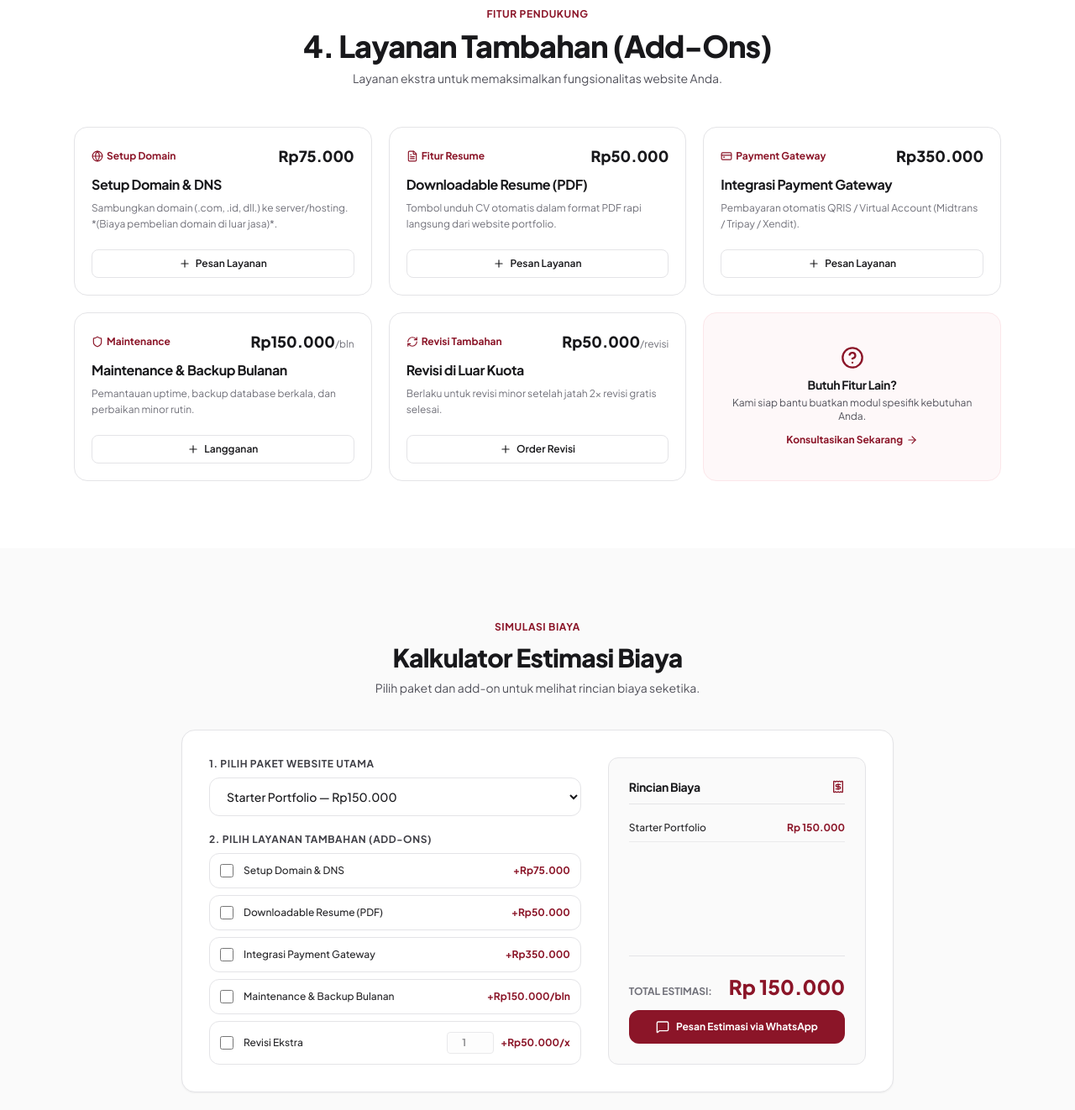
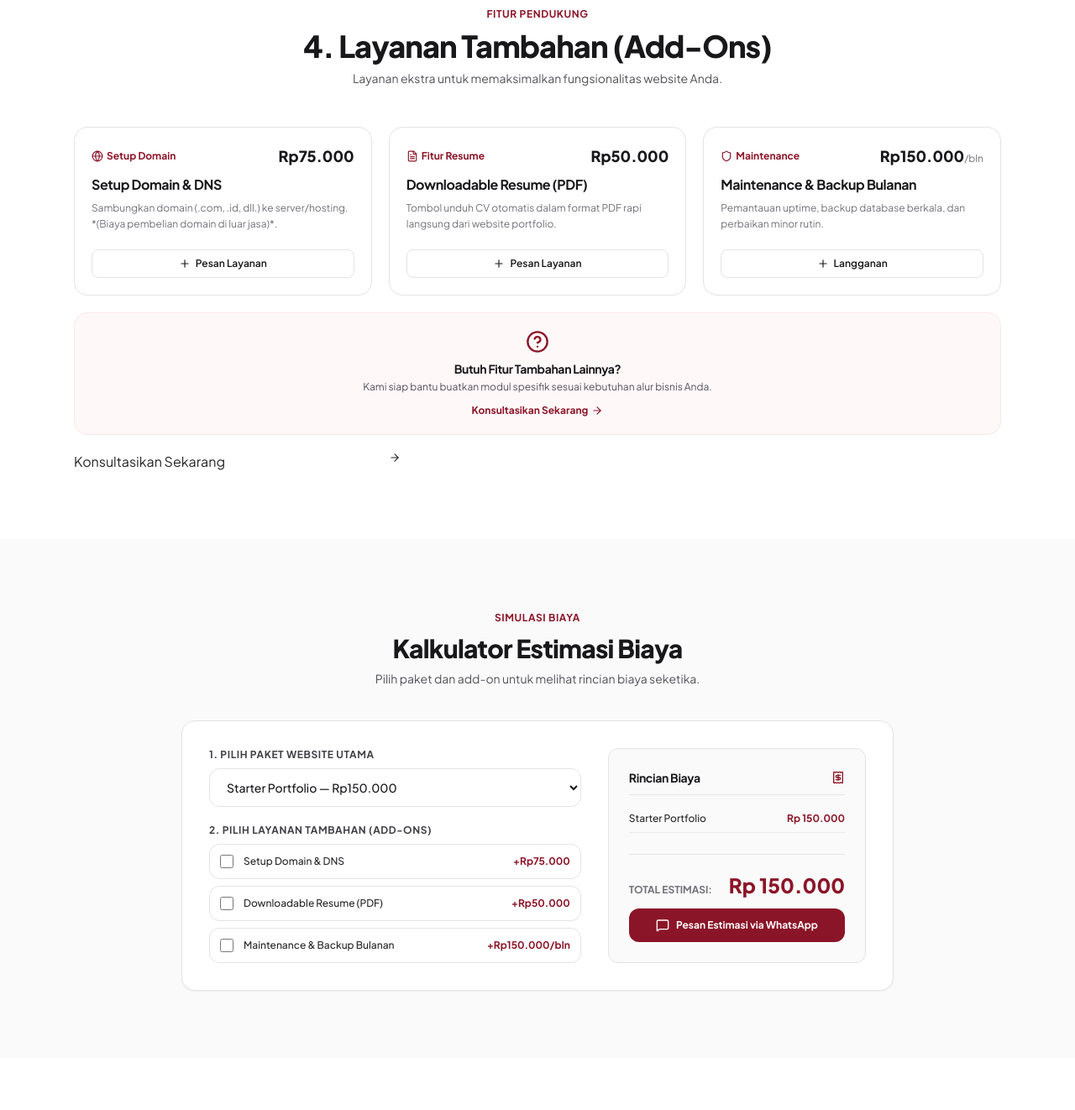
Before and after one commit to andirivlni/gedevelop, a plain HTML site: page index.html in a window 1280 px wide. Shown: the part 2718-4040 px from the top of the page at 84% size. Drawn offline with nearby package versions, Linux system fonts and the light colour scheme.

Commit message:
Remove Payment Gateway and Extra Revision from Add-ons and Calculator

```diff
--- a/assets/app.js
+++ b/assets/app.js
@@ -51,9 +51,7 @@ const calculatorData = {
   addons: {
     domain: { name: "Setup Domain & DNS", price: 75000, selected: false },
     resume: { name: "Downloadable Resume (PDF)", price: 50000, selected: false },
-    payment: { name: "Integrasi Payment Gateway", price: 350000, selected: false },
-    maintenance: { name: "Maintenance & Backup Bulanan", price: 150000, selected: false },
-    revision: { name: "Revisi Tambahan Ekstra", price: 50000, count: 0, selected: false }
+    maintenance: { name: "Maintenance & Backup Bulanan", price: 150000, selected: false }
   }
 };
 
@@ -78,13 +76,8 @@ function updateCalculator() {
   Object.keys(calculatorData.addons).forEach(key => {
     const item = calculatorData.addons[key];
     if (item.selected) {
-      let itemPrice = item.price;
-      let label = item.name;
-      if (key === 'revision' && item.count > 0) {
-        itemPrice = item.price * item.count;
-        label = `Revisi Tambahan (${item.count}x)`;
-      }
-
+      const itemPrice = item.price;
+      const label = item.name;
       total += itemPrice;
 
       const li = document.createElement('li');
@@ -119,12 +112,8 @@ function sendCalculatorOrder() {
         message += `\n*Layanan Tambahan (Add-Ons):*\n`;
         hasAddons = true;
       }
-      let itemPrice = item.price;
-      let label = item.name;
-      if (key === 'revision' && item.count > 0) {
-        itemPrice = item.price * item.count;
-        label = `Revisi Tambahan (${item.count}x)`;
-      }
+      const itemPrice = item.price;
+      const label = item.name;
       total += itemPrice;
       message += `• ${label}: +${formatRupiah(itemPrice)}\n`;
     }
@@ -219,25 +208,10 @@ document.addEventListener('DOMContentLoaded', () => {
       const key = e.target.getAttribute('data-addon-key');
       if (calculatorData.addons[key]) {
         calculatorData.addons[key].selected = e.target.checked;
-        if (key === 'revision') {
-          const revCountInput = document.getElementById('calc-revision-count');
-          calculatorData.addons.revision.count = e.target.checked ? Math.max(1, parseInt(revCountInput?.value || 1, 10)) : 0;
-          if (revCountInput) revCountInput.disabled = !e.target.checked;
-        }
       }
       updateCalculator();
     });
   });
-
-  // Revision Count
-  const revisionCountInput = document.getElementById('calc-revision-count');
-  if (revisionCountInput) {
-    revisionCountInput.addEventListener('input', (e) => {
-      const val = parseInt(e.target.value, 10) || 1;
-      calculatorData.addons.revision.count = Math.max(1, val);
-      updateCalculator();
-    });
-  }
 
   // FAQ Accordion
   const accordionButtons = document.querySelectorAll('.accordion-toggle');
--- a/index.html
+++ b/index.html
@@ -620,26 +620,7 @@
             </button>
           </div>
 
-          <!-- Add-on 3 -->
-          <div class="clean-card rounded-2xl p-4 sm:p-5 flex flex-col justify-between">
-            <div>
-              <div class="flex justify-between items-center mb-2">
-                <span class="text-xs font-bold text-brand-700 flex items-center gap-1">
-                  <i data-lucide="credit-card" class="w-3.5 h-3.5"></i> Payment Gateway
-                </span>
-                <span class="font-extrabold text-base sm:text-lg text-zinc-900">Rp350.000</span>
-              </div>
-              <h4 class="font-bold text-sm sm:text-base text-zinc-900">Integrasi Payment Gateway</h4>
-              <p class="text-xs text-zinc-500 mt-1.5 leading-relaxed">
-                Pembayaran otomatis QRIS / Virtual Account (Midtrans / Tripay / Xendit).
-              </p>
-            </div>
-            <button onclick="orderAddon('Integrasi Payment Gateway', 'Rp350.000')" class="mt-4 sm:mt-5 w-full py-2 rounded-lg text-xs font-semibold btn-secondary hover:bg-brand-50 hover:text-brand-700 flex items-center justify-center gap-1.5 active:scale-98">
-              <i data-lucide="plus" class="w-3.5 h-3.5"></i> Pesan Layanan
-            </button>
-          </div>
-
-          <!-- Add-on 4 -->
+          <!-- Add-on 3: Maintenance -->
           <div class="clean-card rounded-2xl p-4 sm:p-5 flex flex-col justify-between">
             <div>
               <div class="flex justify-between items-center mb-2">
@@ -658,31 +639,15 @@
             </button>
           </div>
 
-          <!-- Add-on 5 -->
-          <div class="clean-card rounded-2xl p-4 sm:p-5 flex flex-col justify-between">
-            <div>
-              <div class="flex justify-between items-center mb-2">
-                <span class="text-xs font-bold text-brand-700 flex items-center gap-1">
-                  <i data-lucide="refresh-cw" class="w-3.5 h-3.5"></i> Revisi Tambahan
-                </span>
-                <span class="font-extrabold text-base sm:text-lg text-zinc-900">Rp50.000<span class="text-xs text-zinc-500 font-normal">/revisi</span></span>
-              </div>
-              <h4 class="font-bold text-sm sm:text-base text-zinc-900">Revisi di Luar Kuota</h4>
-              <p class="text-xs text-zinc-500 mt-1.5 leading-relaxed">
-                Berlaku untuk revisi minor setelah jatah 2x revisi gratis selesai.
-              </p>
-            </div>
-            <button onclick="orderAddon('Revisi Tambahan di Luar Kuota', 'Rp50.000/revisi')" class="mt-4 sm:mt-5 w-full py-2 rounded-lg text-xs font-semibold btn-secondary hover:bg-brand-50 hover:text-brand-700 flex items-center justify-center gap-1.5 active:scale-98">
-              <i data-lucide="plus" class="w-3.5 h-3.5"></i> Order Revisi
+          <!-- Custom Card -->
+          <div class="bg-brand-50/50 rounded-2xl p-4 sm:p-5 border border-brand-100 flex flex-col justify-center text-center items-center md:col-span-2 lg:col-span-3">
+            <i data-lucide="help-circle" class="w-6 h-6 sm:w-7 sm:h-7 text-brand-700 mb-2"></i>
+            <h4 class="font-bold text-xs sm:text-sm text-zinc-900">Butuh Fitur Tambahan Lainnya?</h4>
+            <p class="text-xs text-zinc-600 mt-1 mb-3">Kami siap bantu buatkan modul spesifik sesuai kebutuhan alur bisnis Anda.</p>
+            <button onclick="openWhatsApp('Halo GEDEVELOP, saya ingin diskusi kebutuhan custom fitur website.')" class="text-xs font-bold text-brand-700 hover:underline flex items-center gap-1">
+              Konsultasikan Sekarang <i data-lucide="arrow-right" class="w-3.5 h-3.5"></i>
             </button>
           </div>
-
-          <!-- Custom Card -->
-          <div class="bg-brand-50/50 rounded-2xl p-4 sm:p-5 border border-brand-100 flex flex-col justify-center text-center items-center">
-            <i data-lucide="help-circle" class="w-6 h-6 sm:w-7 sm:h-7 text-brand-700 mb-2"></i>
-            <h4 class="font-bold text-xs sm:text-sm text-zinc-900">Butuh Fitur Lain?</h4>
-            <p class="text-xs text-zinc-600 mt-1 mb-3">Kami siap bantu buatkan modul spesifik kebutuhan Anda.</p>
-            <button onclick="openWhatsApp('Halo GEDEVELOP, saya ingin diskusi kebutuhan custom fitur website.')" class="text-xs font-bold text-brand-700 hover:underline flex items-center gap-1">
               Konsultasikan Sekarang <i data-lucide="arrow-right" class="w-3.5 h-3.5"></i>
             </button>
           </div>
@@ -752,30 +717,11 @@
 
                   <label class="flex items-center justify-between p-2.5 sm:p-3 rounded-xl border border-zinc-200 hover:bg-zinc-50 cursor-pointer transition">
                     <div class="flex items-center gap-2.5 sm:gap-3">
-                      <input type="checkbox" data-addon-key="payment" class="calc-addon-check w-4 h-4 rounded text-brand-700 focus:ring-brand-700">
-                      <span class="text-xs font-medium text-zinc-800">Integrasi Payment Gateway</span>
-                    </div>
-                    <span class="text-xs font-bold text-brand-700">+Rp350.000</span>
-                  </label>
-
-                  <label class="flex items-center justify-between p-2.5 sm:p-3 rounded-xl border border-zinc-200 hover:bg-zinc-50 cursor-pointer transition">
-                    <div class="flex items-center gap-2.5 sm:gap-3">
                       <input type="checkbox" data-addon-key="maintenance" class="calc-addon-check w-4 h-4 rounded text-brand-700 focus:ring-brand-700">
                       <span class="text-xs font-medium text-zinc-800">Maintenance & Backup Bulanan</span>
                     </div>
                     <span class="text-xs font-bold text-brand-700">+Rp150.000/bln</span>
                   </label>
-
-                  <div class="p-2.5 sm:p-3 rounded-xl border border-zinc-200 flex items-center justify-between">
-                    <label class="flex items-center gap-2.5 sm:gap-3 cursor-pointer">
-                      <input type="checkbox" data-addon-key="revision" class="calc-addon-check w-4 h-4 rounded text-brand-700 focus:ring-brand-700">
-                      <span class="text-xs font-medium text-zinc-800">Revisi Ekstra</span>
-                    </label>
-                    <div class="flex items-center gap-2">
-                      <input type="number" id="calc-revision-count" min="1" max="10" value="1" disabled class="w-12 sm:w-14 px-1.5 py-1 text-center rounded border border-zinc-300 text-xs font-bold disabled:opacity-50">
-                      <span class="text-xs font-bold text-brand-700">+Rp50.000/x</span>
-                    </div>
-                  </div>
 
                 </div>
               </div>
```
Also changed, not shown: form-order.html (+0 -5 lines).
